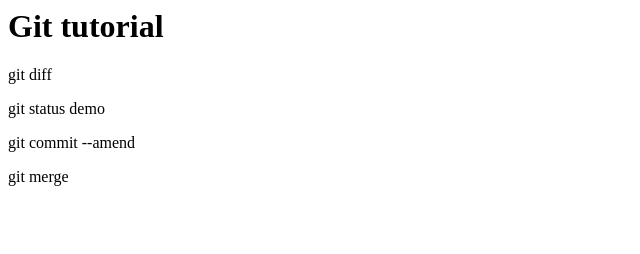
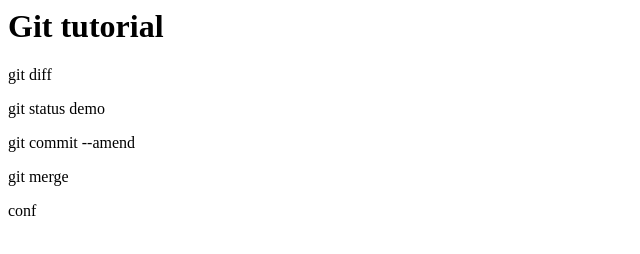
Before and after one commit to tucond/git_tutorial, a plain HTML site: page index.html in a window 1280 px wide. Shown: the full height of the page, 0-640 px from the left. Drawn offline with Linux system fonts and the light colour scheme.

Commit message:
confrict

```diff
--- a/index.html
+++ b/index.html
@@ -3,3 +3,4 @@
 <p>git status demo</p>
 <p>git commit --amend</p>
 <p>git merge</p>
+<p>conf</p>
```
